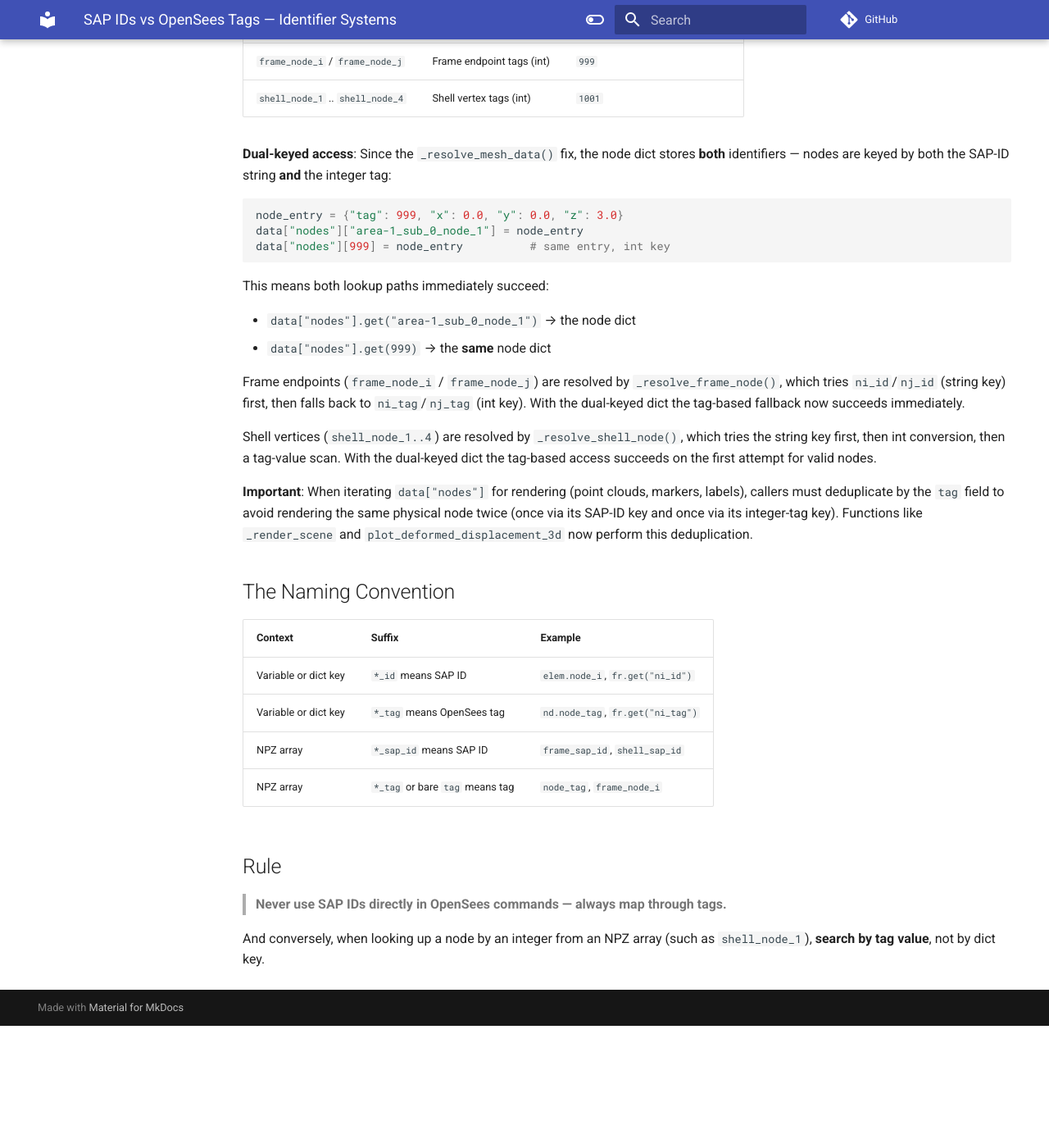
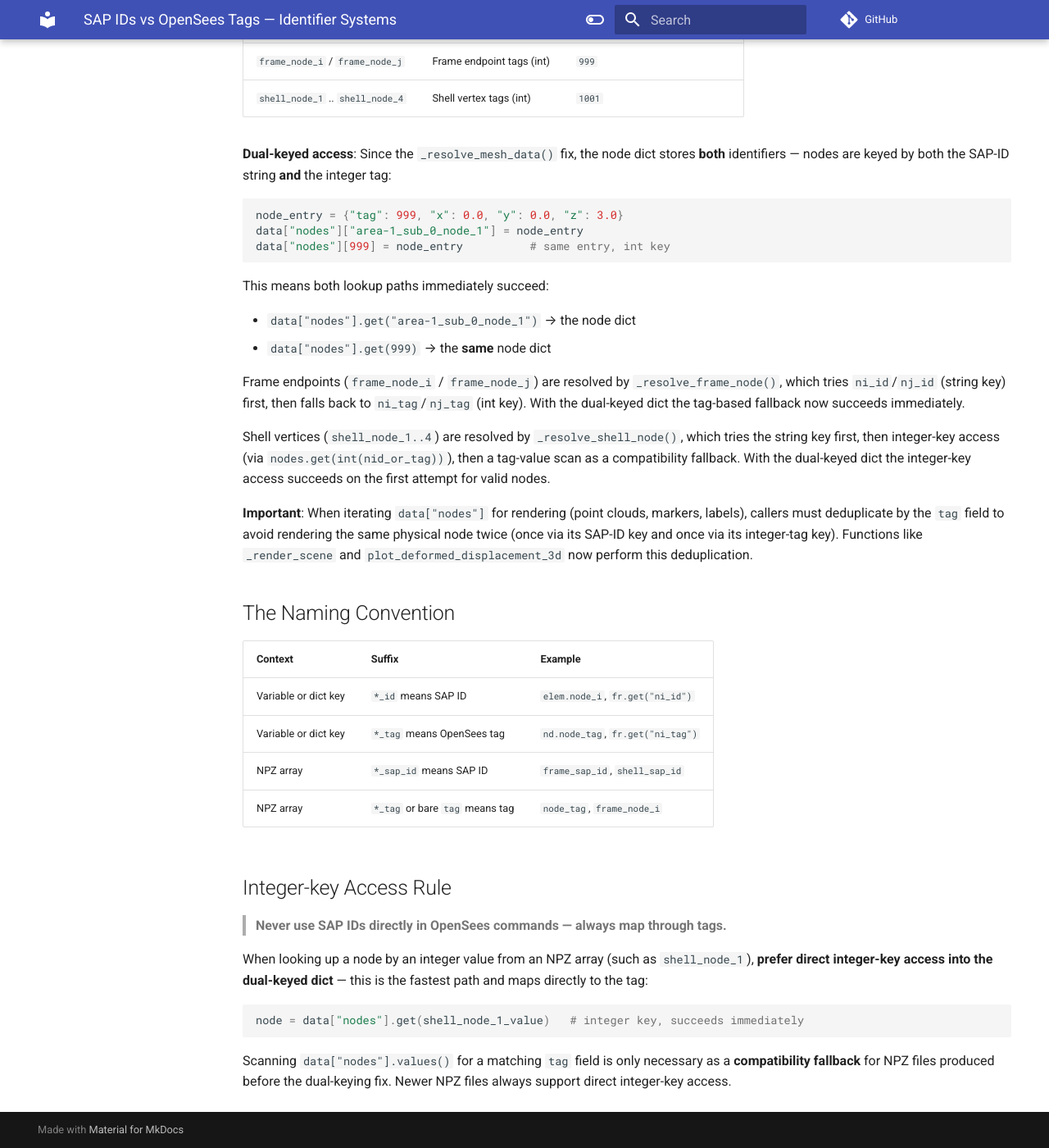
Before and after one commit to boustrephon/fea_toolkit, an MkDocs documentation site: the page built from docs/sap_ids_vs_tags.md, in a window 1280 px wide and 1400 px high, scrolled down 1632 px. Shown: the whole window at 82% size. Built offline with MkDocs 1.6.1 and Material for MkDocs 9.7.7, drawn with Linux system fonts in a browser that asks for light colours; comment, search, counter and statistics services are not loaded; before the commit the page ends 2883 px from its top, so only the background shows below that.

Commit message:
docs(sap_ids_vs_tags): update node lookup guidance for dual-keyed access
Document integer-key access (nodes.get(shell_node_1_value)) as the
primary method for NPZ integer references, with tag-value scanning
as a compatibility fallback for pre-dual-keying NPZ files.

Preserves existing string-key lookup and deduplication guidance.

````diff
--- a/docs/sap_ids_vs_tags.md
+++ b/docs/sap_ids_vs_tags.md
@@ -81,9 +81,10 @@ first, then falls back to ``ni_tag``/``nj_tag`` (int key).  With the
 dual-keyed dict the tag-based fallback now succeeds immediately.
 
 Shell vertices (``shell_node_1..4``) are resolved by
-``_resolve_shell_node()``, which tries the string key first, then int
-conversion, then a tag-value scan.  With the dual-keyed dict the
-tag-based access succeeds on the first attempt for valid nodes.
+``_resolve_shell_node()``, which tries the string key first, then integer-key
+access (via ``nodes.get(int(nid_or_tag))``), then a tag-value scan as a
+compatibility fallback.  With the dual-keyed dict the integer-key access
+succeeds on the first attempt for valid nodes.
 
 **Important**: When iterating ``data["nodes"]`` for rendering (point
 clouds, markers, labels), callers must deduplicate by the ``tag`` field
@@ -100,9 +101,19 @@ and ``plot_deformed_displacement_3d`` now perform this deduplication.
 | NPZ array | `*_sap_id` means SAP ID | `frame_sap_id`, `shell_sap_id` |
 | NPZ array | `*_tag` or bare `tag` means tag | `node_tag`, `frame_node_i` |
 
-## Rule
+## Integer-key Access Rule
 
 > **Never use SAP IDs directly in OpenSees commands — always map through tags.**
 
-And conversely, when looking up a node by an integer from an NPZ array
-(such as `shell_node_1`), **search by tag value**, not by dict key.
+When looking up a node by an integer value from an NPZ array (such as
+``shell_node_1``), **prefer direct integer-key access into the dual-keyed
+dict** — this is the fastest path and maps directly to the tag:
+
+```python
+node = data["nodes"].get(shell_node_1_value)   # integer key, succeeds immediately
+```
+
+Scanning ``data["nodes"].values()`` for a matching ``tag`` field is only
+necessary as a **compatibility fallback** for NPZ files produced before
+the dual-keying fix.  Newer NPZ files always support direct integer-key
+access.
````
